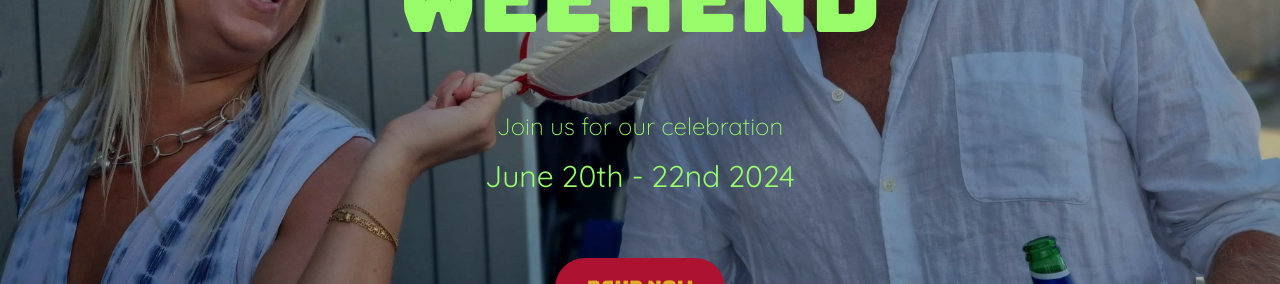
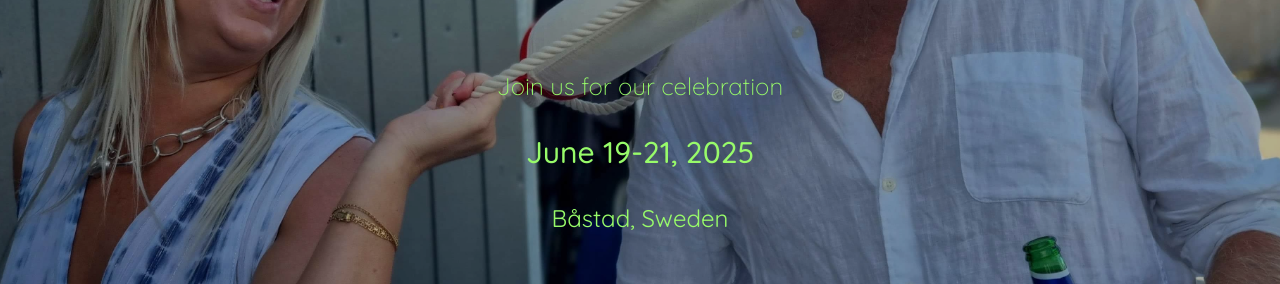
Before and after one commit to Harry-Yates/sandstrand-wedding, a Next.js app: page / in a window 1280 px wide. Shown: the part 346-630 px from the top of the page. Built offline with nearby package versions, Linux system fonts and the light colour scheme.

Commit message:
style add

```diff
--- a/app/page.tsx
+++ b/app/page.tsx
@@ -57,11 +57,14 @@ export default function Home() {
             <h2 className="text-6xl md:text-8xl font-bungee mb-16 text-center mt-8">
               JOHANNA & SEBASTIAN'S WEDDING WEEKEND
             </h2>
-            <p className="text-xl sm:text-2xl text-center mb-4 font-light">
+            <p className="text-xl sm:text-2xl text-center mb-8 font-light">
               Join us for our celebration
             </p>
-            <p className="text-2xl sm:text-3xl text-center mb-16">
-              June 20th - 22nd 2024
+            <p className="text-2xl sm:text-3xl text-center font-medium mb-8">
+              June 19-21, 2025
+            </p>
+            <p className="text-xl sm:text-2xl text-center mb-16">
+              Båstad, Sweden
             </p>
             <div className="mt-16">
               <SparkleButton />
```
